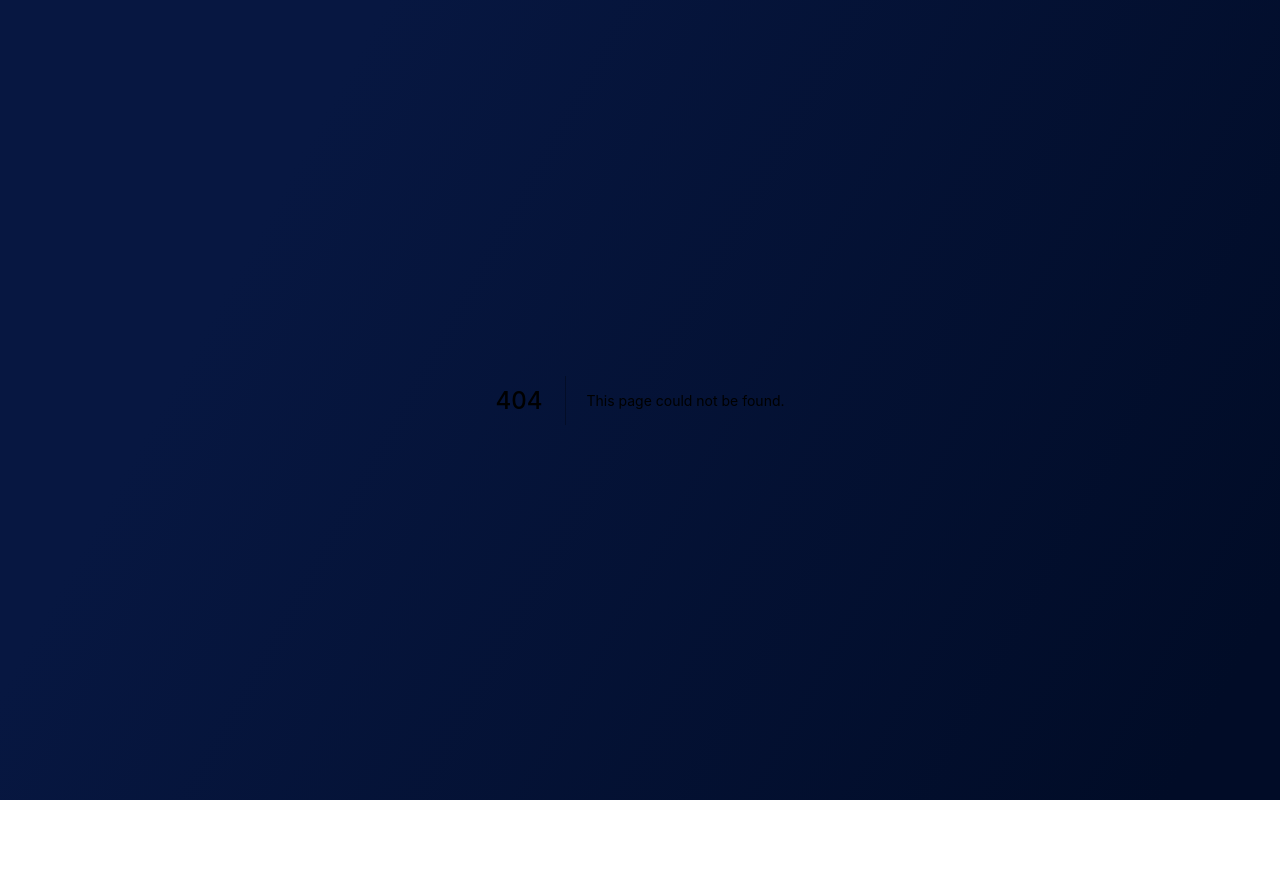
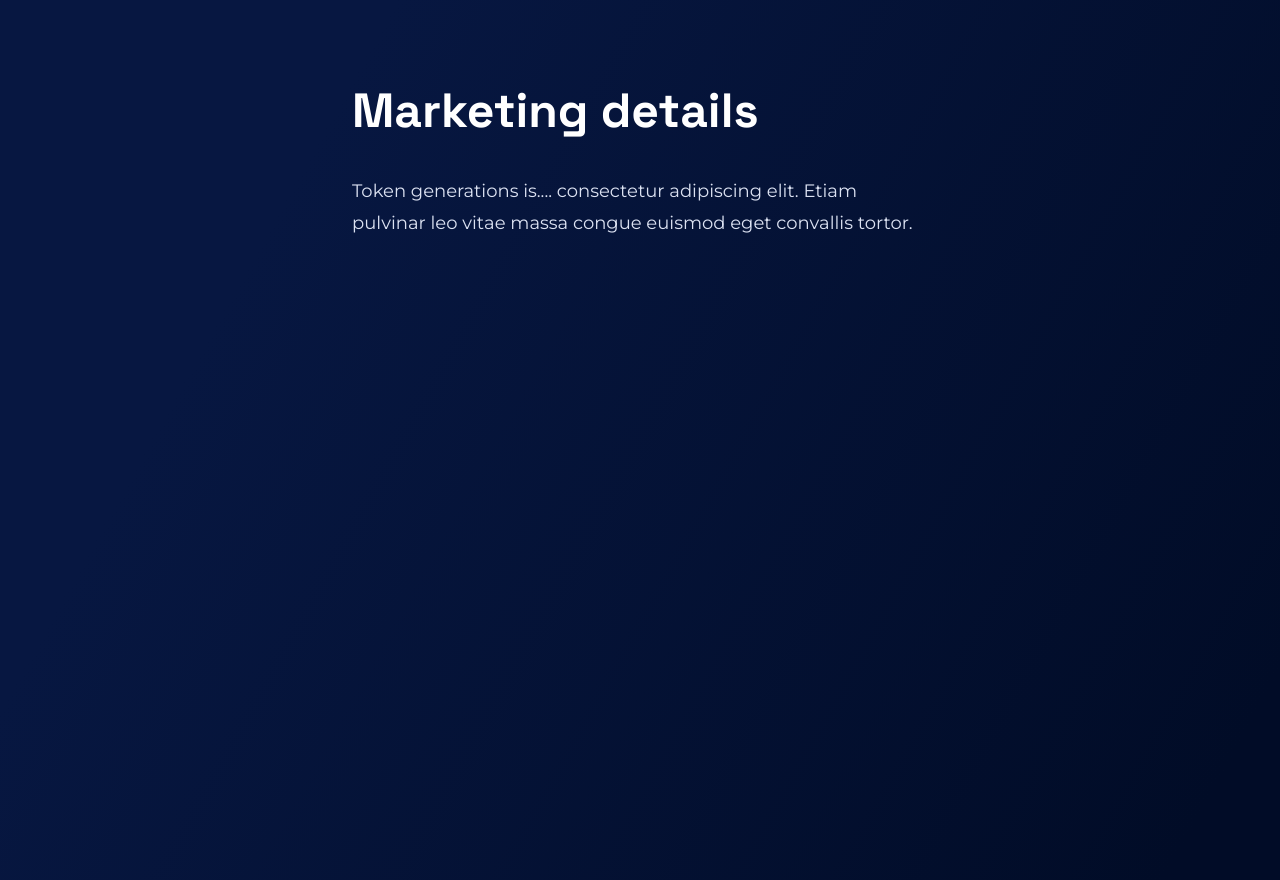
Before and after one commit to atomiklabs/deploycontracts.io, a Next.js app: page /marketing in a window 1280 px wide. Before the commit this address had no page. Before the commit the page ends 800 px from the top, so only its background shows below. Built offline with nearby package versions, Linux system fonts and the light colour scheme.

Commit message:
marketing page init

```diff
--- a/next.config.js
+++ b/next.config.js
@@ -4,6 +4,7 @@ module.exports = {
       '/': { page: '/' },
       '/tokenDetails': { page: '/tokenDetails' },
       '/tokenAllocation': { page: '/tokenAllocation' },
+      '/marketing': { page: '/marketing' },
     }
   },
 }
--- /dev/null
+++ b/pages/marketing.tsx
@@ -0,0 +1,17 @@
+import Container from '@/components/Container'
+
+export default function marketing() {
+  return (
+    <section className='mt-20'>
+      <Container>
+        <div className='flex flex-col gap-y-[34px]'>
+          <h1 className='font-space-grotesk font-bold text-xl text-white'>Marketing details</h1>
+          <p className='text-gray-100'>
+            Token generations is.... consectetur adipiscing elit. Etiam pulvinar leo vitae massa congue euismod eget
+            convallis tortor.
+          </p>
+        </div>
+      </Container>
+    </section>
+  )
+}
```
